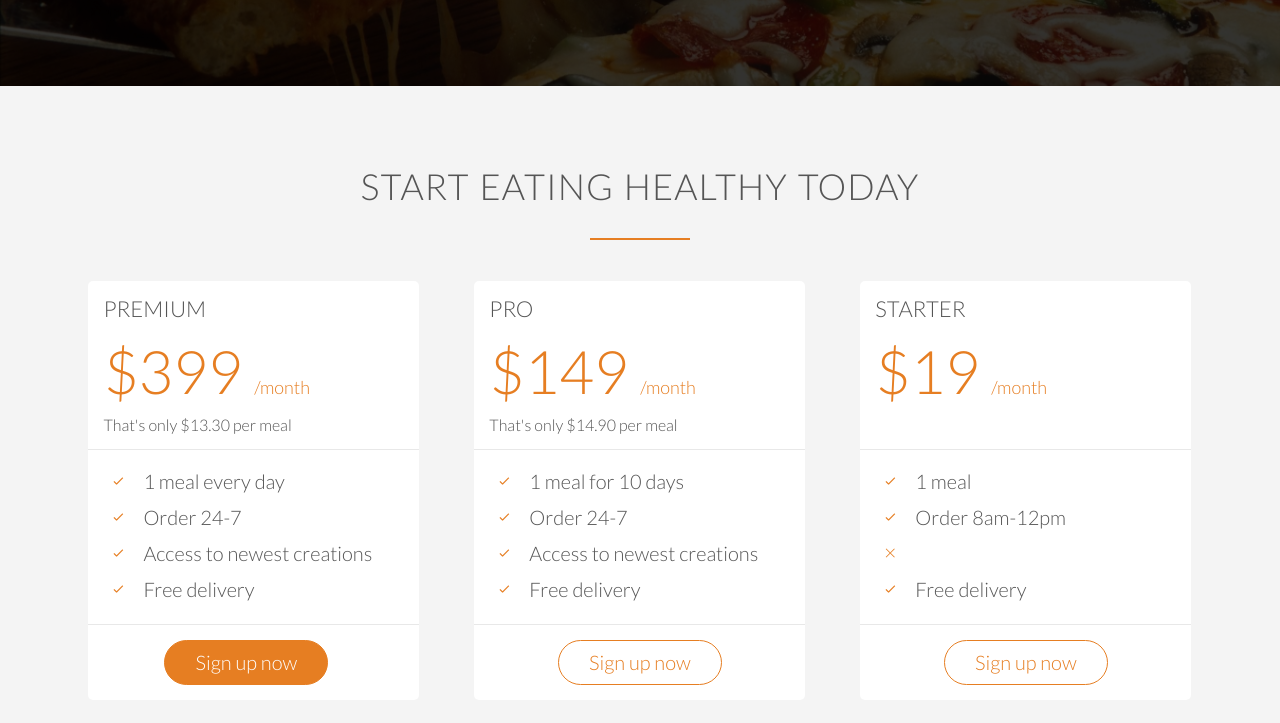
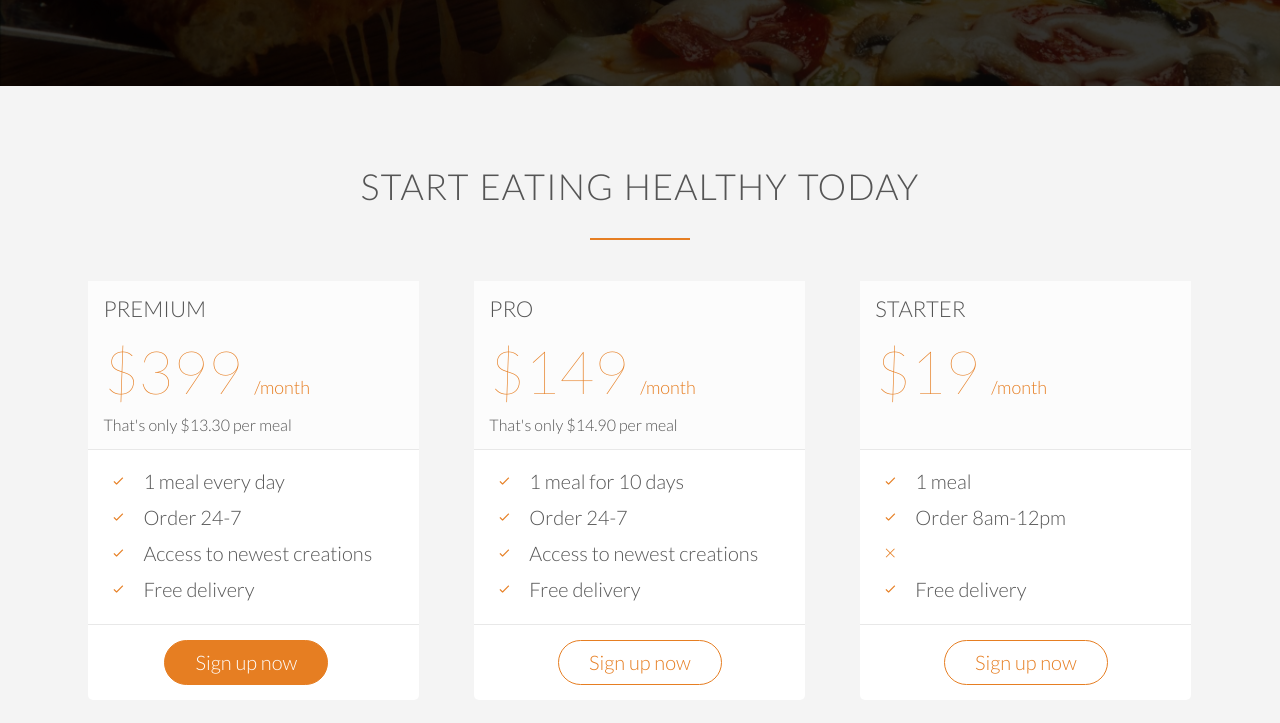
Before and after one commit to Dorani/Food-App, a plain HTML site: page index.html in a window 1280 px wide. Shown: the part 3783-4506 px from the top of the page. Drawn offline with Linux system fonts and the light colour scheme; files whose address does not match are found by name.

Commit message:
styling looking good

```diff
--- a/resources/css/style.css
+++ b/resources/css/style.css
@@ -415,6 +415,10 @@ cite img {
   border-bottom: 1px solid #e8e8e8;
 }
 
+.plan-box div:first-child {
+  background-color: #fcfcfc;
+}
+
 .plan-box div:last-child {
   text-align: center;
   border: 0;
@@ -423,7 +427,7 @@ cite img {
 .plan-price {
   font-size: 300%;
   margin-bottom: 10px;
-  font-size: 100;
+  font-weight: 100;
   color: #e67e22;
 }
 
```
